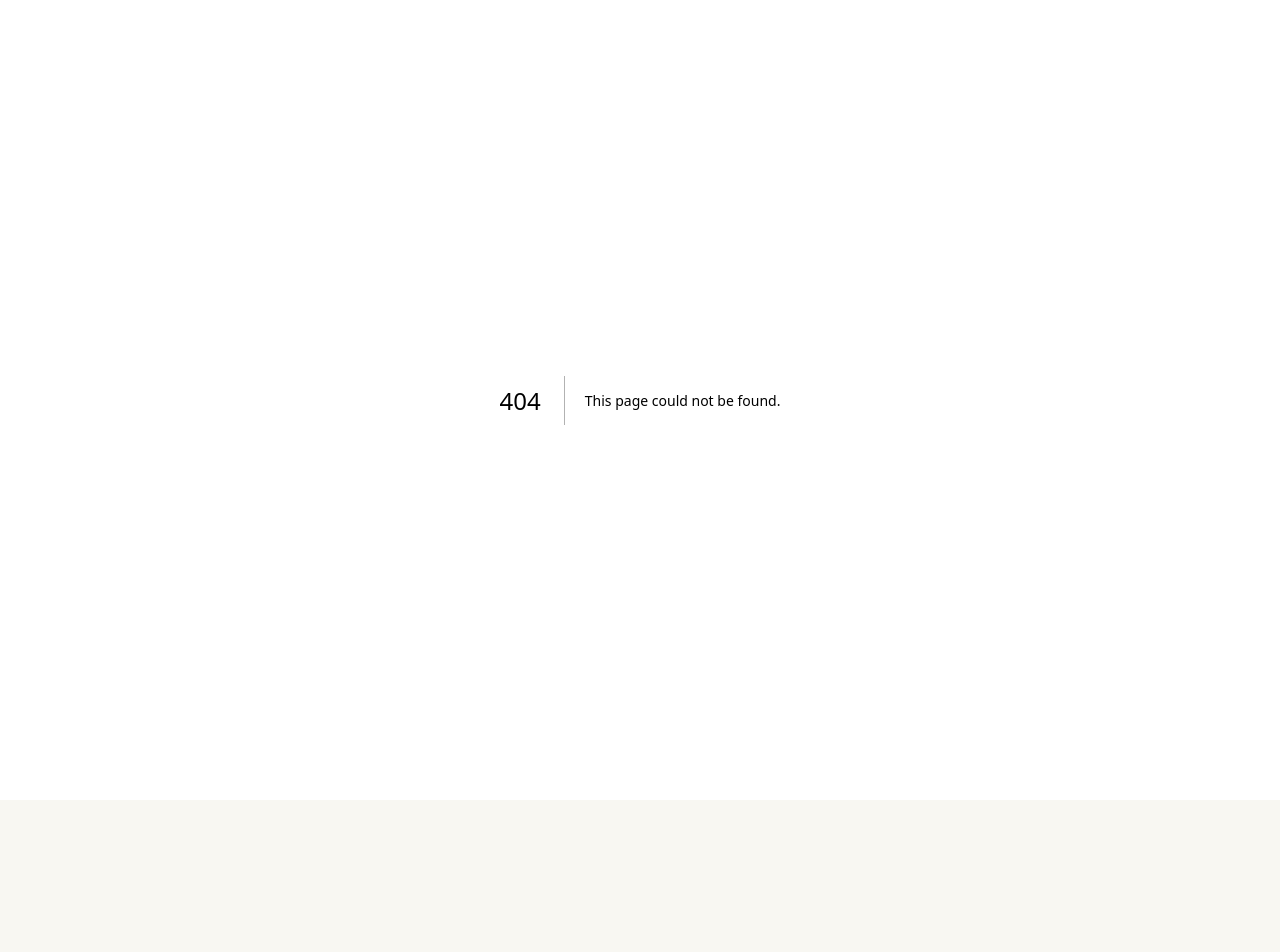
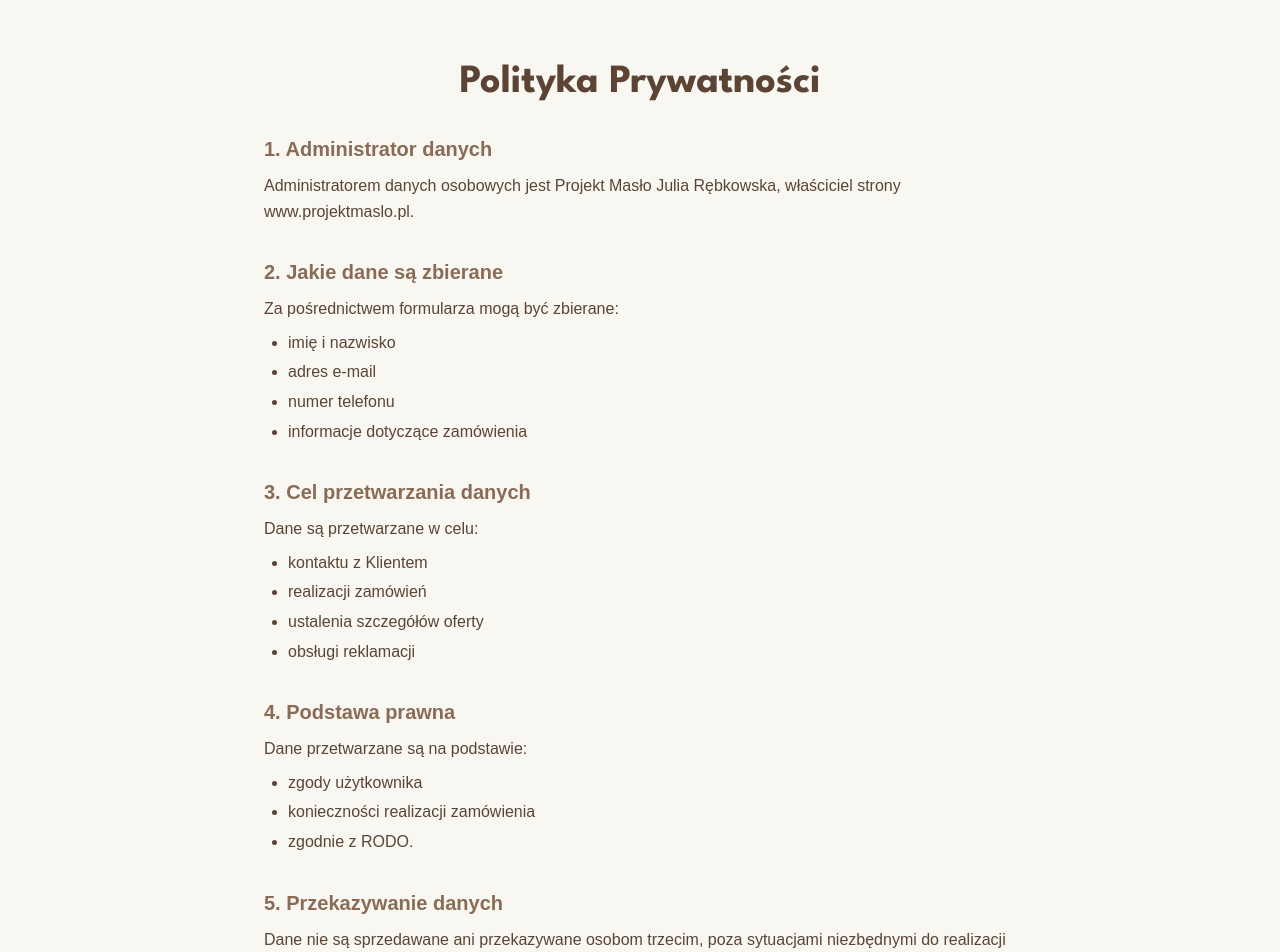
Before and after one commit to lukilot/projektmaslo, a Next.js app: page /polityka-prywatnosci in a window 1280 px wide. Before the commit this address had no page. Shown: the top 952 px of the page. Before the commit the page ends 800 px from the top, so only its background shows below. Built offline with nearby package versions, Linux system fonts and the light colour scheme.

Commit message:
feat: add Regulamin and Polityka Prywatnosci pages

```diff
--- /dev/null
+++ b/src/app/polityka-prywatnosci/page.module.css
@@ -0,0 +1,45 @@
+.section {
+    padding: 4rem 1.5rem;
+    max-width: 800px;
+    margin: 0 auto;
+    min-height: 60vh;
+}
+
+.title {
+    font-family: var(--font-family-main);
+    font-size: 2.5rem;
+    color: var(--color-text-main);
+    margin-bottom: 2rem;
+    text-align: center;
+}
+
+.content {
+    font-family: sans-serif;
+    line-height: 1.6;
+    color: var(--color-text-main);
+}
+
+.content section {
+    margin-bottom: 2rem;
+}
+
+.content h2 {
+    font-size: 1.25rem;
+    margin-bottom: 0.5rem;
+    font-weight: 600;
+    color: var(--color-cocoa-soft);
+}
+
+.content p {
+    margin-bottom: 0.5rem;
+}
+
+.content ul {
+    list-style-type: disc;
+    padding-left: 1.5rem;
+    margin-bottom: 1rem;
+}
+
+.content li {
+    margin-bottom: 0.25rem;
+}
--- /dev/null
+++ b/src/app/polityka-prywatnosci/page.tsx
@@ -0,0 +1,87 @@
+import styles from './page.module.css';
+
+export const metadata = {
+    title: 'Polityka prywatności | Projekt Masło',
+    description: 'Polityka prywatności serwisu Projekt Masło.',
+};
+
+export default function PolitykaPrywatnosciPage() {
+    return (
+        <main className={styles.section}>
+            <h1 className={styles.title}>Polityka Prywatności</h1>
+            <div className={styles.content}>
+                <section>
+                    <h2>1. Administrator danych</h2>
+                    <p>
+                        Administratorem danych osobowych jest Projekt Masło Julia Rębkowska, właściciel strony www.projektmaslo.pl.
+                    </p>
+                </section>
+
+                <section>
+                    <h2>2. Jakie dane są zbierane</h2>
+                    <p>Za pośrednictwem formularza mogą być zbierane:</p>
+                    <ul>
+                        <li>imię i nazwisko</li>
+                        <li>adres e-mail</li>
+                        <li>numer telefonu</li>
+                        <li>informacje dotyczące zamówienia</li>
+                    </ul>
+                </section>
+
+                <section>
+                    <h2>3. Cel przetwarzania danych</h2>
+                    <p>Dane są przetwarzane w celu:</p>
+                    <ul>
+                        <li>kontaktu z Klientem</li>
+                        <li>realizacji zamówień</li>
+                        <li>ustalenia szczegółów oferty</li>
+                        <li>obsługi reklamacji</li>
+                    </ul>
+                </section>
+
+                <section>
+                    <h2>4. Podstawa prawna</h2>
+                    <p>Dane przetwarzane są na podstawie:</p>
+                    <ul>
+                        <li>zgody użytkownika</li>
+                        <li>konieczności realizacji zamówienia</li>
+                        <li>zgodnie z RODO.</li>
+                    </ul>
+                </section>
+
+                <section>
+                    <h2>5. Przekazywanie danych</h2>
+                    <p>
+                        Dane nie są sprzedawane ani przekazywane osobom trzecim, poza sytuacjami niezbędnymi do realizacji zamówienia (np. dostawa).
+                    </p>
+                </section>
+
+                <section>
+                    <h2>6. Prawa użytkownika</h2>
+                    <p>Każda osoba ma prawo do:</p>
+                    <ul>
+                        <li>wglądu w swoje dane</li>
+                        <li>ich poprawienia</li>
+                        <li>usunięcia</li>
+                        <li>ograniczenia przetwarzania</li>
+                        <li>cofnięcia zgody w dowolnym momencie</li>
+                    </ul>
+                </section>
+
+                <section>
+                    <h2>7. Cookies</h2>
+                    <p>
+                        Strona może korzystać z plików cookies w celu prawidłowego działania i analizy statystyk.
+                    </p>
+                </section>
+
+                <section>
+                    <h2>8. Kontakt</h2>
+                    <p>
+                        W sprawach związanych z danymi osobowymi można kontaktować się poprzez adres e-mail podany na stronie.
+                    </p>
+                </section>
+            </div>
+        </main>
+    );
+}
--- /dev/null
+++ b/src/app/regulamin/page.module.css
@@ -0,0 +1,45 @@
+.section {
+    padding: 4rem 1.5rem;
+    max-width: 800px;
+    margin: 0 auto;
+    min-height: 60vh;
+}
+
+.title {
+    font-family: var(--font-family-main);
+    font-size: 2.5rem;
+    color: var(--color-text-main);
+    margin-bottom: 2rem;
+    text-align: center;
+}
+
+.content {
+    font-family: sans-serif;
+    line-height: 1.6;
+    color: var(--color-text-main);
+}
+
+.content section {
+    margin-bottom: 2rem;
+}
+
+.content h2 {
+    font-size: 1.25rem;
+    margin-bottom: 0.5rem;
+    font-weight: 600;
+    color: var(--color-cocoa-soft);
+}
+
+.content p {
+    margin-bottom: 0.5rem;
+}
+
+.content ul {
+    list-style-type: disc;
+    padding-left: 1.5rem;
+    margin-bottom: 1rem;
+}
+
+.content li {
+    margin-bottom: 0.25rem;
+}
--- a/src/components/layout/Footer.tsx
+++ b/src/components/layout/Footer.tsx
@@ -6,8 +6,8 @@ export default function Footer() {
         <footer className={styles.footer}>
             <div className={styles.container}>
                 <div className={styles.links}>
-                    <Link href="#" className={styles.link}>Regulamin</Link>
-                    <Link href="#" className={styles.link}>Polityka prywatności</Link>
+                    <Link href="/regulamin" className={styles.link}>Regulamin</Link>
+                    <Link href="/polityka-prywatnosci" className={styles.link}>Polityka prywatności</Link>
                     <a href="https://www.instagram.com/projekt_maslo/" target="_blank" rel="noopener noreferrer" className={styles.link}>Instagram</a>
                 </div>
                 <div className={styles.copy}>
```
Also changed, not shown: src/app/regulamin/page.tsx (added, +85 -0 lines).
